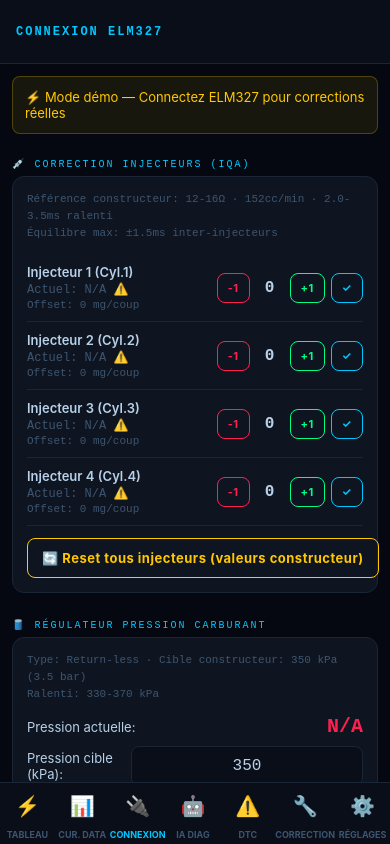
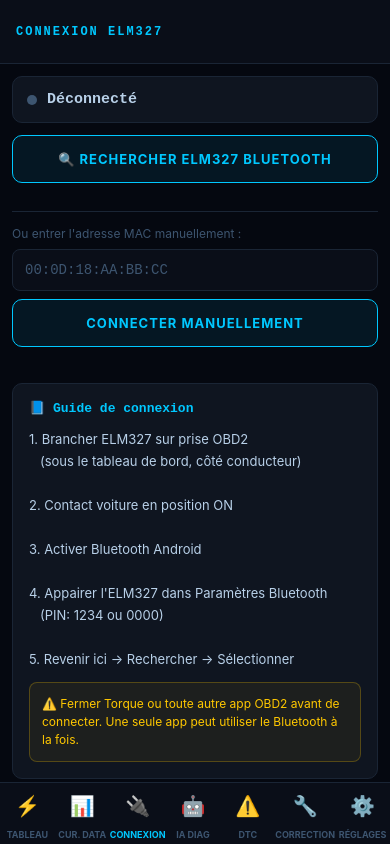
Before and after one commit to redhadh208/G4hg-scan, a React Native app: screen /Connection in a window 390 px wide. Built offline with nearby package versions, Linux system fonts and the light colour scheme.

Commit message:
Update ConnectionScreen.js

```diff
--- a/src/screens/ConnectionScreen.js
+++ b/src/screens/ConnectionScreen.js
@@ -1,230 +1,121 @@
 import React, { useState } from 'react';
-import { View, Text, StyleSheet, ScrollView, TouchableOpacity, Alert, ActivityIndicator, TextInput } from 'react-native';
+import { View, Text, StyleSheet, ScrollView, TouchableOpacity, FlatList, Alert, ActivityIndicator, TextInput } from 'react-native';
 import { useApp } from '../context/AppContext';
+import BluetoothService from '../services/BluetoothService';
 import OBDService from '../services/OBDService';
-import { INJECTOR_SPECS, FUEL_REGULATOR } from '../utils/sensorReference';
 
 const C = { bg:'#050810',surface:'#0a0e18',panel:'#0f1520',border:'#1a2535',accent:'#00c8ff',accent2:'#ff6020',green:'#00ff88',yellow:'#ffc800',red:'#ff2050',text:'#b8d0e8',muted:'#3d5570' };
 
-const Btn = ({label, color, onPress, disabled, small}) => (
-  <TouchableOpacity style={[st.btn, {borderColor:color, opacity:disabled?0.4:1}, small&&{paddingVertical:7,paddingHorizontal:10}]} onPress={onPress} disabled={disabled}>
-    <Text style={[st.btnTxt, {color}, small&&{fontSize:11}]}>{label}</Text>
-  </TouchableOpacity>
-);
+export default function ConnectionScreen() {
+  const { state, actions } = useApp();
+  const [scanning, setScanning] = useState(false);
+  const [connecting, setConnecting] = useState(null);
+  const [devices, setDevices] = useState([]);
+  const [manual, setManual] = useState('');
 
-export default function CorrectionScreen() {
-  const { state, actions } = useApp();
-  const [loading, setLoading] = useState(false);
-  const [injOffsets, setInjOffsets] = useState({inj1:0, inj2:0, inj3:0, inj4:0});
-  const [fuelTarget, setFuelTarget] = useState('350');
-  const [rpmTarget, setRpmTarget] = useState('750');
-  const d = state.liveData;
-  const connected = state.isConnected;
-
-  const requireConn = () => { if (!connected) { Alert.alert('Non connecté', "Connectez l'ELM327 d'abord."); return false; } return true; };
-
-  const applyInjOffset = async (injId, offset) => {
-    if (!requireConn()) return;
-    Alert.alert(`⚠️ Corriger ${injId.toUpperCase()}`, `Appliquer un offset de ${offset > 0 ? '+' : ''}${offset} mg/coup ?\n\nCela modifie la correction IQA dans l'ECM.`,
-      [{text:'Annuler',style:'cancel'},{text:'Appliquer',style:'destructive',onPress:async()=>{
-        setLoading(true);
-        try {
-          const cmd = {inj1:'2E20',inj2:'2E21',inj3:'2E22',inj4:'2E23'}[injId];
-          const ok = await OBDService.writeAdaptation(cmd, offset * 100);
-          if (ok) { actions.setCoding({[injId+'Offset']: offset}); Alert.alert('✅ Appliqué',`Offset ${injId} = ${offset} mg/coup`); }
-          else Alert.alert('❌ Refusé',"Vérifiez la connexion et le niveau d'accès ECM.");
-        } catch(e){ Alert.alert('Erreur',e.message); }
-        setLoading(false);
-      }}]
-    );
+  const scan = async () => {
+    setScanning(true); setDevices([]);
+    try {
+      await BluetoothService.initialize();
+      const found = await BluetoothService.scanDevices();
+      setDevices(found);
+      if (!found.length) Alert.alert('Aucun appareil','Vérifiez:\n• ELM327 branché\n• Contact ON\n• Bluetooth activé\n• Appareil appairé dans Paramètres Android');
+    } catch(e) { Alert.alert('Erreur', e.message); }
+    setScanning(false);
   };
 
-  const resetAllInjectors = async () => {
-    if (!requireConn()) return;
-    Alert.alert('🔄 Reset tous les injecteurs','Remettre les 4 corrections IQA à 0 (valeur constructeur) ?',
-      [{text:'Annuler',style:'cancel'},{text:'Reset usine',style:'destructive',onPress:async()=>{
-        setLoading(true);
-        for (const id of ['inj1','inj2','inj3','inj4']) {
-          const cmd = {inj1:'2E20',inj2:'2E21',inj3:'2E22',inj4:'2E23'}[id];
-          await OBDService.writeAdaptation(cmd, 0);
-        }
-        setInjOffsets({inj1:0,inj2:0,inj3:0,inj4:0});
-        actions.setCoding({inj1Offset:0,inj2Offset:0,inj3Offset:0,inj4Offset:0});
-        setLoading(false);
-        Alert.alert('✅ Reset effectué','Corrections IQA = 0 (valeur constructeur)\n\nEffectuez un cycle de conduite pour vérifier.');
-      }}]
-    );
+  const connectTo = async (device) => {
+    setConnecting(device.address);
+    try {
+      await OBDService.connect(device.address);
+      actions.setConnection(true, device);
+      Alert.alert('✅ Connecté', `${device.name||'ELM327'} — Lecture en cours`);
+    } catch(e) { Alert.alert('❌ Échec', e.message+'\n\nFermez les autres apps OBD2 (Torque, Car Scanner...)'); }
+    setConnecting(null);
   };
 
-  const applyFuelPressure = async () => {
-    if (!requireConn()) return;
-    const val = parseFloat(fuelTarget);
-    if (isNaN(val) || val < 280 || val > 420) { Alert.alert('Valeur invalide','Entrez entre 280 et 420 kPa'); return; }
-    Alert.alert(`⚠️ Pression cible ${val} kPa`,`Constructeur: 350 kPa\nNouvelle cible: ${val} kPa\n\nContinuer ?`,
-      [{text:'Annuler',style:'cancel'},{text:'Appliquer',style:'destructive',onPress:async()=>{
-        setLoading(true);
-        const ok = await OBDService.writeAdaptation('2E30', val);
-        setLoading(false);
-        if (ok) { actions.setCoding({fuelPressureTarget:val}); Alert.alert('✅ Appliqué',`Pression cible = ${val} kPa`); }
-        else Alert.alert('❌ Refusé',"L'ECM n'a pas accepté la commande.");
-      }}]
-    );
-  };
-
-  const resetFuelPressure = async () => {
-    if (!requireConn()) return;
-    setFuelTarget('350');
-    setLoading(true);
-    const ok = await OBDService.writeAdaptation('2E30', 350);
-    setLoading(false);
-    if (ok) { actions.setCoding({fuelPressureTarget:350}); Alert.alert('✅ Reset','Pression cible = 350 kPa (valeur constructeur)'); }
-    else Alert.alert('❌ Refusé','Commande non acceptée.');
-  };
-
-  const resetFuelAdaptations = async () => {
-    if (!requireConn()) return;
-    Alert.alert('⚠️ Reset adaptations carburant','Efface LTFT et STFT.\nLe moteur doit réapprendre.\n\nContinuer ?',
-      [{text:'Annuler',style:'cancel'},{text:'Reset',style:'destructive',onPress:async()=>{
-        setLoading(true);
-        const ok = await OBDService.resetFuelAdaptations();
-        setLoading(false);
-        if (ok) Alert.alert('✅ Reset effectué','LTFT/STFT remis à 0.\n\nProcédure:\n1. Couper contact 30s\n2. Démarrer sans accélérer\n3. Ralenti 10 min\n4. Conduire 20km varié');
-        else Alert.alert('Info','Commande envoyée. Vérifiez les codes DTC.');
-      }}]
-    );
-  };
-
-  const fixRPM = async () => {
-    if (!requireConn()) return;
-    const val = parseInt(rpmTarget);
-    if (isNaN(val) || val < 650 || val > 950) { Alert.alert('Valeur invalide','Entrez entre 650 et 950 rpm'); return; }
-    Alert.alert(`🔄 RPM cible ${val} rpm`,`Constructeur: 750 rpm\nNouvelle cible: ${val} rpm`,
-      [{text:'Annuler',style:'cancel'},{text:'Appliquer',style:'destructive',onPress:async()=>{
-        setLoading(true);
-        const ok = await OBDService.writeAdaptation('2E10', val);
-        setLoading(false);
-        if (ok) { actions.setCoding({idleRpmTarget:val}); Alert.alert('✅ Appliqué',`RPM cible = ${val} rpm`); }
-        else Alert.alert('❌ Refusé',"Commande non acceptée par l'ECM.");
-      }}]
-    );
-  };
-
-  const fullFactoryReset = () => {
-    Alert.alert(
-      '🏭 RESET VALEURS CONSTRUCTEUR COMPLET',
-      'Cela va remettre:\n• Tous les offsets injecteurs à 0\n• Pression carbu à 350 kPa\n• RPM ralenti à 750 rpm\n• Effacer les adaptations LTFT/STFT\n\n⚠️ Toutes vos corrections seront perdues !',
-      [{text:'Annuler',style:'cancel'},{text:'Reset tout',style:'destructive',onPress:async()=>{
-        setLoading(true);
-        await OBDService.resetFuelAdaptations();
-        for (const id of ['inj1','inj2','inj3','inj4']) {
-          const cmd = {inj1:'2E20',inj2:'2E21',inj3:'2E22',inj4:'2E23'}[id];
-          await OBDService.writeAdaptation(cmd, 0);
-        }
-        await OBDService.writeAdaptation('2E30', 350);
-        await OBDService.writeAdaptation('2E10', 750);
-        setInjOffsets({inj1:0,inj2:0,inj3:0,inj4:0});
-        setFuelTarget('350');
-        setRpmTarget('750');
-        actions.setCoding({inj1Offset:0,inj2Offset:0,inj3Offset:0,inj4Offset:0,fuelPressureTarget:350,idleRpmTarget:750});
-        setLoading(false);
-        Alert.alert('✅ Reset complet effectué','Toutes les valeurs sont aux réglages constructeur.\n\nEffectuez un cycle de conduite pour réapprentissage.');
-      }}]
-    );
+  const disconnect = async () => {
+    Alert.alert('Déconnecter ?','',[{text:'Annuler',style:'cancel'},{text:'Oui',style:'destructive',onPress:async()=>{
+      await OBDService.disconnect();
+      actions.setConnection(false, null);
+    }}]);
   };
 
   return (
-    <ScrollView style={st.container}>
-      {!connected && (
-        <View style={st.warn}><Text style={{color:C.yellow,fontSize:13}}>⚡ Mode démo — Connectez ELM327 pour corrections réelles</Text></View>
+    <ScrollView style={{flex:1,backgroundColor:C.bg}}>
+      {/* Statut */}
+      <View style={cn.statusCard}>
+        <View style={[cn.dot,{backgroundColor:state.isConnected?C.green:C.muted}]}/>
+        <View style={{flex:1}}>
+          <Text style={cn.statusTxt}>{state.isConnected?'Connecté':'Déconnecté'}</Text>
+          {state.isConnected&&state.connectedDevice&&(
+            <Text style={cn.deviceTxt}>{state.connectedDevice.name||'ELM327'} · {state.connectedDevice.address}</Text>
+          )}
+        </View>
+        {state.isConnected&&(
+          <TouchableOpacity style={cn.discBtn} onPress={disconnect}>
+            <Text style={{color:C.red,fontSize:12,fontWeight:'700'}}>DÉCONNECTER</Text>
+          </TouchableOpacity>
+        )}
+      </View>
+
+      {!state.isConnected&&(
+        <View style={{margin:12,marginTop:0}}>
+          <TouchableOpacity style={cn.scanBtn} onPress={scan} disabled={scanning}>
+            {scanning?<ActivityIndicator color={C.accent}/>:<Text style={cn.scanTxt}>🔍 RECHERCHER ELM327 BLUETOOTH</Text>}
+          </TouchableOpacity>
+
+          {devices.map(d=>(
+            <TouchableOpacity key={d.address} style={cn.device} onPress={()=>connectTo(d)} disabled={!!connecting}>
+              <View style={{flex:1}}>
+                <Text style={cn.dName}>{d.name||'Appareil inconnu'}</Text>
+                <Text style={cn.dAddr}>{d.address}</Text>
+              </View>
+              {connecting===d.address?<ActivityIndicator color={C.accent} size="small"/>:<Text style={{color:C.accent,fontSize:20}}>→</Text>}
+            </TouchableOpacity>
+          ))}
+
+          <View style={cn.manualSection}>
+            <Text style={{color:C.muted,fontSize:12,marginBottom:8}}>Ou entrer l'adresse MAC manuellement :</Text>
+            <TextInput style={cn.manualInput} placeholder="00:0D:18:AA:BB:CC" placeholderTextColor={C.muted} value={manual} onChangeText={setManual} autoCapitalize="characters"/>
+            <TouchableOpacity style={[cn.scanBtn,{marginTop:8}]} onPress={()=>connectTo({address:manual,name:'ELM327 Manuel'})} disabled={!manual||!!connecting}>
+              <Text style={cn.scanTxt}>{connecting?'Connexion...':'CONNECTER MANUELLEMENT'}</Text>
+            </TouchableOpacity>
+          </View>
+        </View>
       )}
-      <Text style={st.section}>💉 CORRECTION INJECTEURS (IQA)</Text>
-      <View style={st.card}>
-        <Text style={st.cardInfo}>Référence constructeur: 12-16Ω · 152cc/min · 2.0-3.5ms ralenti{'\n'}Équilibre max: ±1.5ms inter-injecteurs</Text>
-        {INJECTOR_SPECS.corrections.map((inj,i) => {
-          const live = [d.inj1,d.inj2,d.inj3,d.inj4][i];
-          const offset = injOffsets[inj.id] || 0;
-          const liveCol = (!live||live===0)?C.muted:(live>=2&&live<=3.5)?C.green:C.red;
-          return (
-            <View key={inj.id} style={st.injRow}>
-              <View style={{flex:1}}>
-                <Text style={st.injName}>{inj.name}</Text>
-                <Text style={[st.injLive,{color:liveCol}]}>Actuel: {live?live.toFixed(2)+'ms':'N/A'} {live&&(live>=2&&live<=3.5)?'✅':'⚠️'}</Text>
-                <Text style={st.injOffset}>Offset: {offset>0?'+':''}{offset} mg/coup</Text>
-              </View>
-              <View style={st.injBtns}>
-                <Btn label="-1" color={C.red} small onPress={()=>{const nv = Math.max(inj.minOffset, offset-1); setInjOffsets(p=>({...p,[inj.id]:nv}));}}/>
-                <Text style={st.injOffsetBig}>{offset>0?'+':''}{offset}</Text>
-                <Btn label="+1" color={C.green} small onPress={()=>{const nv = Math.min(inj.maxOffset, offset+1); setInjOffsets(p=>({...p,[inj.id]:nv}));}}/>
-                <Btn label="✓" color={C.accent} small onPress={()=>applyInjOffset(inj.id, injOffsets[inj.id]||0)} disabled={loading}/>
-              </View>
-            </View>
-          );
-        })}
-        <View style={{flexDirection:'row',gap:8,marginTop:12}}>
-          <Btn label="🔄 Reset tous injecteurs (valeurs constructeur)" color={C.yellow} onPress={resetAllInjectors} disabled={loading}/>
+
+      {/* Guide */}
+      <View style={cn.guide}>
+        <Text style={cn.guideTitle}>📘 Guide de connexion</Text>
+        <Text style={cn.guideTxt}>
+          {'1. Brancher ELM327 sur prise OBD2\n   (sous le tableau de bord, côté conducteur)\n\n2. Contact voiture en position ON\n\n3. Activer Bluetooth Android\n\n4. Appairer l\'ELM327 dans Paramètres Bluetooth\n   (PIN: 1234 ou 0000)\n\n5. Revenir ici → Rechercher → Sélectionner'}
+        </Text>
+        <View style={cn.tip}>
+          <Text style={{color:C.yellow,fontSize:12,lineHeight:18}}>
+            ⚠️ Fermer Torque ou toute autre app OBD2 avant de connecter. Une seule app peut utiliser le Bluetooth à la fois.
+          </Text>
         </View>
       </View>
-
-      <Text style={st.section}>🛢️ RÉGULATEUR PRESSION CARBURANT</Text>
-      <View style={st.card}>
-        <Text style={st.cardInfo}>Type: Return-less · Cible constructeur: 350 kPa (3.5 bar){'\n'}Ralenti: 330-370 kPa</Text>
-        <View style={st.liveRow}><Text style={st.liveLabel}>Pression actuelle:</Text><Text style={[st.liveVal,{color:d.fuelPressure>=330&&d.fuelPressure<=370?C.green:C.red}]}>{d.fuelPressure?d.fuelPressure.toFixed(0)+'kPa':'N/A'}</Text></View>
-        <View style={st.inputRow}><Text style={st.inputLabel}>Pression cible (kPa):</Text><TextInput style={st.input} value={fuelTarget} onChangeText={setFuelTarget} keyboardType="numeric" placeholderTextColor={C.muted}/></View>
-        <View style={{flexDirection:'row',gap:8,marginTop:8}}>
-          <Btn label="✓ Appliquer" color={C.accent} onPress={applyFuelPressure} disabled={loading}/>
-          <Btn label="🔄 Reset 350kPa" color={C.yellow} onPress={resetFuelPressure} disabled={loading}/>
-        </View>
-      </View>
-
-      <Text style={st.section}>⚡ FIXATION RPM RALENTI</Text>
-      <View style={st.card}>
-        <Text style={st.cardInfo}>Valeur constructeur: 750 rpm (±50 rpm) · Moteur chaud sans charge</Text>
-        <View style={st.liveRow}><Text style={st.liveLabel}>RPM actuel:</Text><Text style={[st.liveVal,{color:d.rpm>=700&&d.rpm<=850?C.green:C.red}]}>{d.rpm?d.rpm.toFixed(0)+' rpm':'N/A'}</Text></View>
-        <View style={st.inputRow}><Text style={st.inputLabel}>RPM cible:</Text><TextInput style={st.input} value={rpmTarget} onChangeText={setRpmTarget} keyboardType="numeric" placeholderTextColor={C.muted}/></View>
-        <View style={{flexDirection:'row',gap:8,marginTop:8}}>
-          <Btn label="✓ Appliquer" color={C.accent} onPress={fixRPM} disabled={loading}/>
-          <Btn label="🔄 Reset 750rpm" color={C.yellow} onPress={()=>{setRpmTarget('750');fixRPM();}} disabled={loading}/>
-        </View>
-      </View>
-
-      <Text style={st.section}>⛽ ADAPTATIONS CARBURANT (LTFT/STFT)</Text>
-      <View style={st.card}>
-        <View style={st.liveRow}><Text style={st.liveLabel}>LTFT actuel:</Text><Text style={[st.liveVal,{color:Math.abs(d.ltft||0)<=5?C.green:C.red}]}>{d.ltft?d.ltft.toFixed(1)+'%':'N/A'}</Text></View>
-        <Text style={st.cardInfo}>Normal: -5% à +5% · Efface les corrections apprises</Text>
-        <Btn label="🔄 Reset adaptations carburant (valeurs constructeur)" color={C.yellow} onPress={resetFuelAdaptations} disabled={loading}/>
-      </View>
-
-      <Text style={st.section}>🏭 RESET COMPLET — VALEURS CONSTRUCTEUR</Text>
-      <View style={[st.card,{borderColor:C.red+'40'}]}>
-        <Text style={{color:C.red,fontSize:13,marginBottom:12,lineHeight:20}}>⚠️ Remet TOUT aux valeurs d'origine constructeur:{'\n'}• Injecteurs: offsets IQA = 0{'\n'}• Pression carburant: 350 kPa{'\n'}• RPM ralenti: 750 rpm{'\n'}• Adaptations LTFT/STFT effacées</Text>
-        <Btn label="🏭 TOUT REMETTRE AUX VALEURS CONSTRUCTEUR" color={C.red} onPress={fullFactoryReset} disabled={loading}/>
-      </View>
-
-      {loading && (<View style={st.overlay}><ActivityIndicator size="large" color={C.accent}/><Text style={{color:C.accent,marginTop:12,fontSize:14}}>Communication ECM...</Text><Text style={{color:C.muted,fontSize:11,marginTop:4}}>Ne pas couper le contact</Text></View>)}
-      <View style={{height:30}}/>
     </ScrollView>
   );
 }
 
-const st = StyleSheet.create({
-  container:{flex:1,backgroundColor:'#050810'},
-  warn:{backgroundColor:'#ffc80015',borderWidth:1,borderColor:'#ffc80040',borderRadius:8,padding:12,margin:12,alignItems:'center'},
-  section:{color:'#00c8ff',fontSize:10,fontFamily:'monospace',letterSpacing:2,textTransform:'uppercase',padding:12,paddingBottom:6},
-  card:{backgroundColor:'#0f1520',borderWidth:1,borderColor:'#1a2535',borderRadius:12,padding:14,marginHorizontal:12,marginBottom:14},
-  cardInfo:{color:'#3d5570',fontSize:11,fontFamily:'monospace',marginBottom:12,lineHeight:17},
-  injRow:{flexDirection:'row',alignItems:'center',paddingVertical:10,borderBottomWidth:1,borderBottomColor:'#1a2535'},
-  injName:{color:'#b8d0e8',fontSize:13,fontWeight:'600',marginBottom:2},
-  injLive:{fontSize:12,fontFamily:'monospace',marginBottom:2},
-  injOffset:{color:'#3d5570',fontSize:11,fontFamily:'monospace'},
-  injBtns:{flexDirection:'row',alignItems:'center',gap:6},
-  injOffsetBig:{color:'#b8d0e8',fontSize:16,fontFamily:'monospace',fontWeight:'700',minWidth:28,textAlign:'center'},
-  liveRow:{flexDirection:'row',justifyContent:'space-between',alignItems:'center',marginBottom:8},
-  liveLabel:{color:'#b8d0e8',fontSize:13},
-  liveVal:{fontSize:20,fontWeight:'700',fontFamily:'monospace'},
-  inputRow:{flexDirection:'row',alignItems:'center',gap:12,marginBottom:4},
-  inputLabel:{color:'#b8d0e8',fontSize:13,flex:1},
-  input:{flex:1,backgroundColor:'#0a0e18',borderWidth:1,borderColor:'#1a2535',borderRadius:8,padding:10,color:'#b8d0e8',fontSize:16,fontFamily:'monospace',textAlign:'center'},
-  btn:{borderWidth:1,borderRadius:8,paddingVertical:11,paddingHorizontal:14,alignItems:'center'},
-  btnTxt:{fontWeight:'700',fontSize:13,letterSpacing:0.5},
-  overlay:{position:'absolute',top:0,left:0,right:0,bottom:0,backgroundColor:'#050810E0',justifyContent:'center',alignItems:'center'},
+const cn = StyleSheet.create({
+  statusCard:{flexDirection:'row',alignItems:'center',margin:12,padding:14,backgroundColor:'#0f1520',borderRadius:10,borderWidth:1,borderColor:'#1a2535',gap:10},
+  dot:{width:10,height:10,borderRadius:5},
+  statusTxt:{color:'#b8d0e8',fontSize:15,fontWeight:'600',fontFamily:'monospace'},
+  deviceTxt:{color:'#3d5570',fontSize:11,fontFamily:'monospace',marginTop:3},
+  discBtn:{borderWidth:1,borderColor:'#ff205050',borderRadius:6,paddingHorizontal:10,paddingVertical:5},
+  scanBtn:{backgroundColor:'#00c8ff15',borderWidth:1,borderColor:'#00c8ff',borderRadius:10,padding:15,alignItems:'center',marginBottom:12},
+  scanTxt:{color:'#00c8ff',fontWeight:'700',fontSize:13,letterSpacing:1},
+  device:{flexDirection:'row',alignItems:'center',backgroundColor:'#0a0e18',padding:14,borderRadius:8,borderWidth:1,borderColor:'#1a2535',marginBottom:8},
+  dName:{color:'#b8d0e8',fontSize:14,fontWeight:'500',marginBottom:2},
+  dAddr:{color:'#3d5570',fontSize:11,fontFamily:'monospace'},
+  manualSection:{marginTop:16,paddingTop:14,borderTopWidth:1,borderTopColor:'#1a2535'},
+  manualInput:{backgroundColor:'#0a0e18',borderWidth:1,borderColor:'#1a2535',borderRadius:8,padding:12,color:'#b8d0e8',fontSize:14,fontFamily:'monospace'},
+  guide:{backgroundColor:'#0f1520',margin:12,padding:16,borderRadius:10,borderWidth:1,borderColor:'#1a2535',marginBottom:24},
+  guideTitle:{color:'#00c8ff',fontSize:13,fontWeight:'700',fontFamily:'monospace',marginBottom:12},
+  guideTxt:{color:'#b8d0e8',fontSize:13,lineHeight:22},
+  tip:{backgroundColor:'#ffc80010',borderWidth:1,borderColor:'#ffc80040',borderRadius:8,padding:12,marginTop:12},
 });
```
